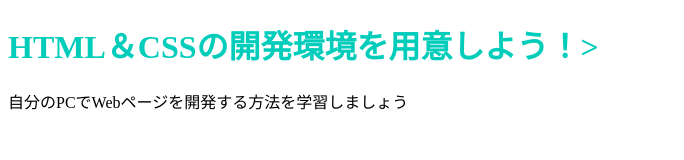
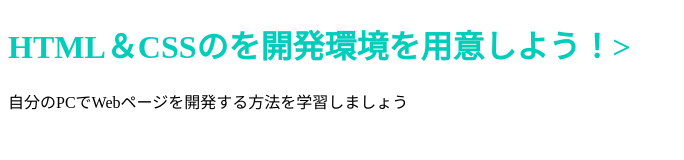
Before and after one commit to daisuke-kimura/daisuke-kimura, a plain HTML site: page index.html in a window 1280 px wide. Shown: the whole page, without its empty margins (0-684 px from the left). Drawn offline with Linux system fonts and the light colour scheme.

Commit message:
Update index.html

```diff
--- a/index.html
+++ b/index.html
@@ -6,7 +6,7 @@
   <link rel="stylesheet" href="stylesheet.css">
 </head>
 <body>
-  <h1 class="title">HTML＆CSSの開発環境を用意しよう！>
+  <h1 class="title">HTML＆CSSのを開発環境を用意しよう！>
     </h1>
     <p>自分のPCでWebページを開発する方法を学習しましょう</p>
 </body>
```
